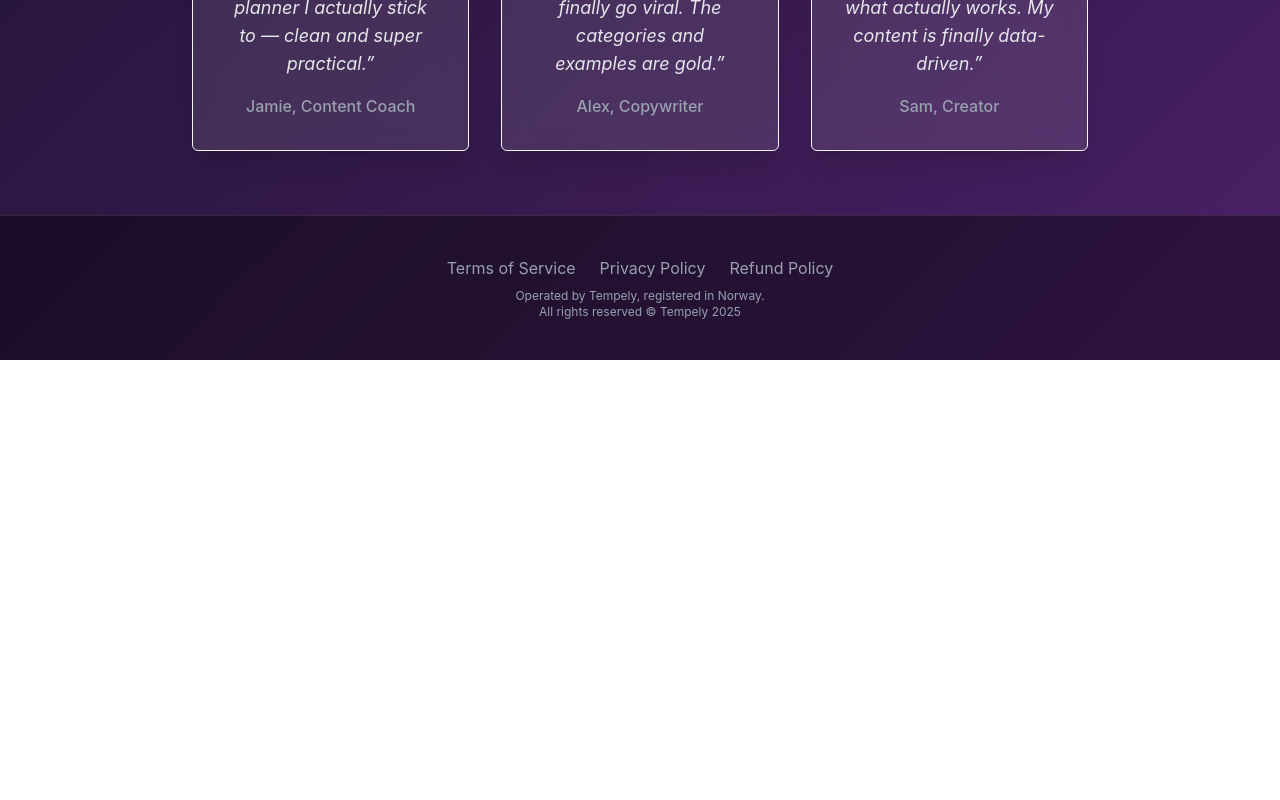
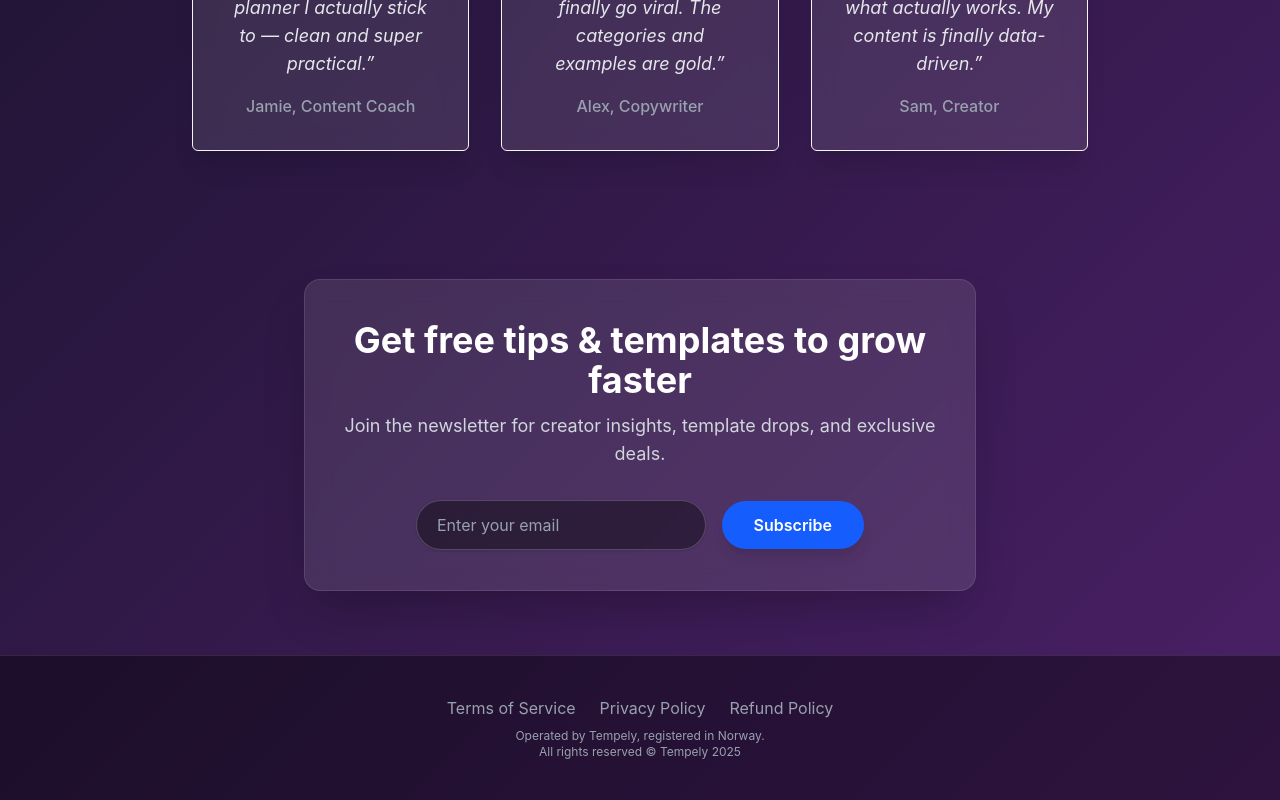
Before and after one commit to olagaa03/Tempely-Site, a Next.js app: page / in a window 1280 px wide. Shown: the part 2237-3037 px from the top of the page. Before the commit the page ends 2597 px from the top, so only its background shows below. Built offline with nearby package versions, Linux system fonts and the light colour scheme; no server answers.

Commit message:
Restore NewsletterSignup

```diff
--- a/components/home/LoggedOutHome.tsx
+++ b/components/home/LoggedOutHome.tsx
@@ -1,6 +1,7 @@
 'use client';
 import Link from 'next/link';
 import Image from 'next/image';
+import NewsletterSignup from '@/components/NewsletterSignup';
 import { SignInButton, SignUpButton } from '@clerk/nextjs';
 
 export default function LoggedOutHome() {
@@ -105,6 +106,8 @@ export default function LoggedOutHome() {
           </div>
         </div>
       </section>
+
+      <NewsletterSignup />
     </main>
   );
 }
```
